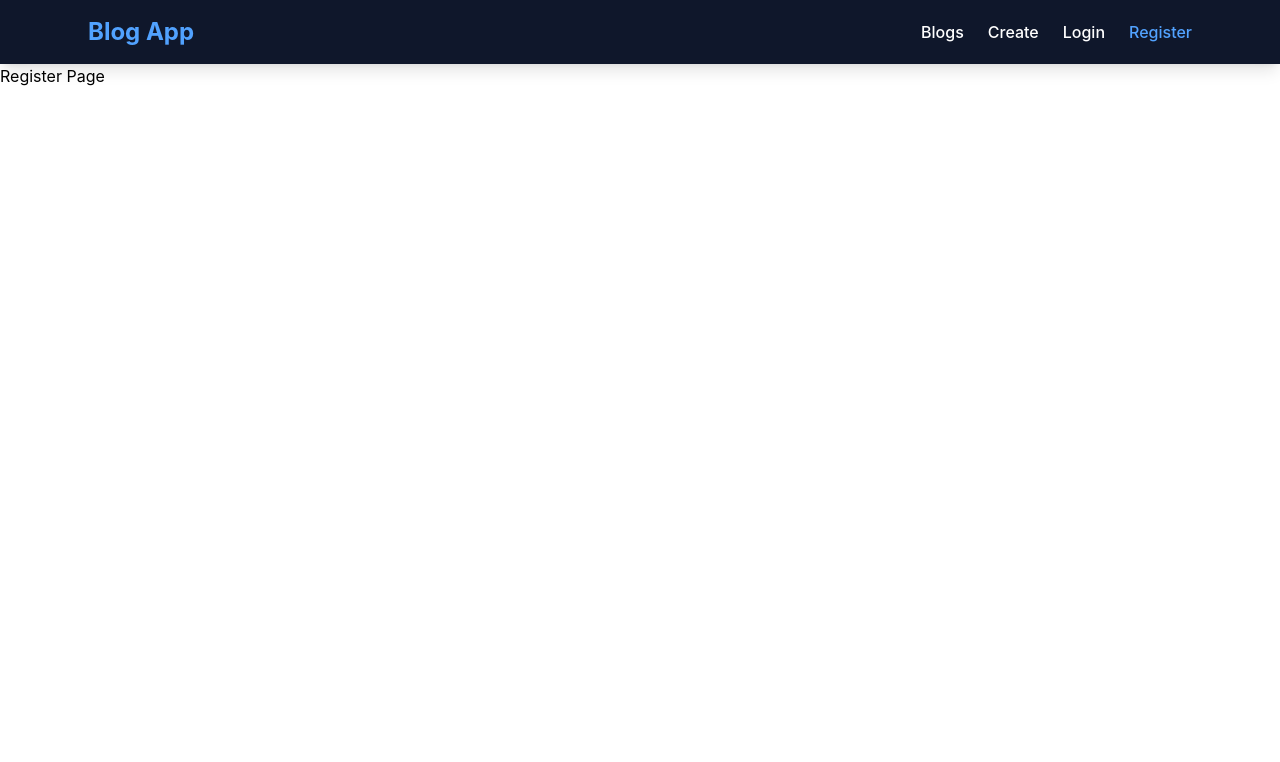
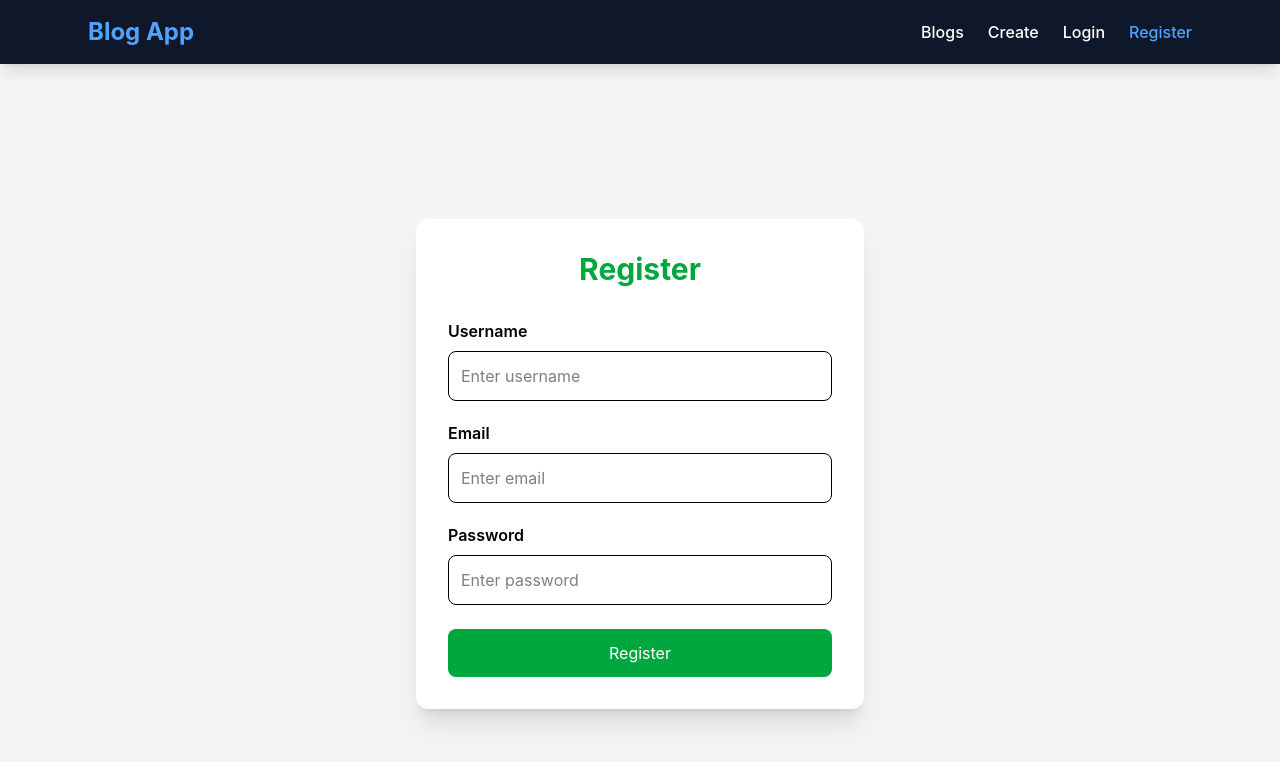
Before and after one commit to CodingGenius50/fullstack-blog, a React app in the folder frontend/: page /register in a window 1280 px wide. Shown: the top 762 px of the page. Built offline with nearby package versions, Linux system fonts and the light colour scheme; the HTML template or start-up script is replaced by a standard one.

Commit message:
Add register page

```diff
--- a/frontend/src/pages/Register.jsx
+++ b/frontend/src/pages/Register.jsx
@@ -1,9 +1,96 @@
-function Register() {
+import { useState } from "react";
+import { useNavigate } from "react-router-dom";
+import api from "../api/axios";
+
+const Register = () => {
+  const navigate = useNavigate();
+
+  const [username, setUsername] = useState("");
+  const [email, setEmail] = useState("");
+  const [password, setPassword] = useState("");
+
+  const handleRegister = () => {
+    api
+      .post("users/register/", {
+        username,
+        email,
+        password,
+      })
+      .then(() => {
+        alert("Registration Successful! Please Login.");
+        navigate("/login");
+      })
+      .catch((err) => {
+        console.log(err);
+
+        if (err.response) {
+          alert(JSON.stringify(err.response.data));
+        } else {
+          alert("Registration Failed");
+        }
+      });
+  };
+
   return (
-    <div>
-      <h2>Register Page</h2>
+    <div className="min-h-screen bg-gray-100 flex justify-center items-center px-4">
+      <div className="bg-white shadow-xl rounded-xl p-8 w-full max-w-md">
+
+        <h1 className="text-3xl font-bold text-center mb-8 text-green-600">
+          Register
+        </h1>
+
+        <div className="mb-5">
+          <label className="block mb-2 font-semibold">
+            Username
+          </label>
+
+          <input
+            type="text"
+            placeholder="Enter username"
+            value={username}
+            onChange={(e) => setUsername(e.target.value)}
+            className="w-full border rounded-lg p-3 focus:outline-none focus:ring-2 focus:ring-green-500"
+          />
+        </div>
+
+        <div className="mb-5">
+          <label className="block mb-2 font-semibold">
+            Email
+          </label>
+
+          <input
+            type="email"
+            placeholder="Enter email"
+            value={email}
+            onChange={(e) => setEmail(e.target.value)}
+            className="w-full border rounded-lg p-3 focus:outline-none focus:ring-2 focus:ring-green-500"
+          />
+        </div>
+
+        <div className="mb-6">
+          <label className="block mb-2 font-semibold">
+            Password
+          </label>
+
+          <input
+            type="password"
+            placeholder="Enter password"
+            value={password}
+            onChange={(e) => setPassword(e.target.value)}
+            className="w-full border rounded-lg p-3 focus:outline-none focus:ring-2 focus:ring-green-500"
+          />
+        </div>
+
+        <button
+          onClick={handleRegister}
+          className="w-full bg-green-600 text-white py-3 rounded-lg hover:bg-green-700 transition duration-300"
+        >
+          Register
+        </button>
+
+      </div>
     </div>
   );
-}
+};
 
 export default Register;
```
Also changed, not shown: 1 other file (tests, documents, lock files or other folders).
